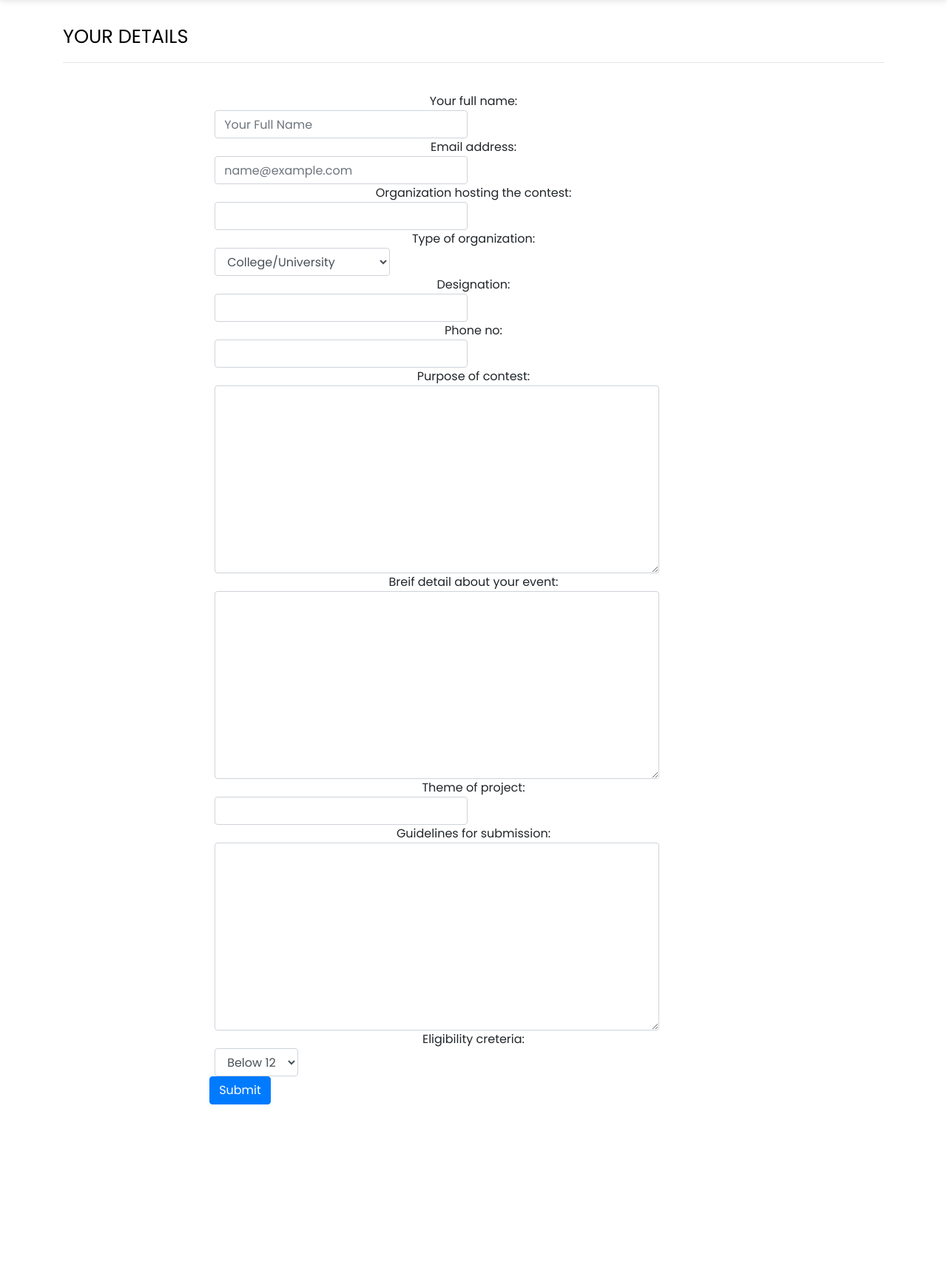
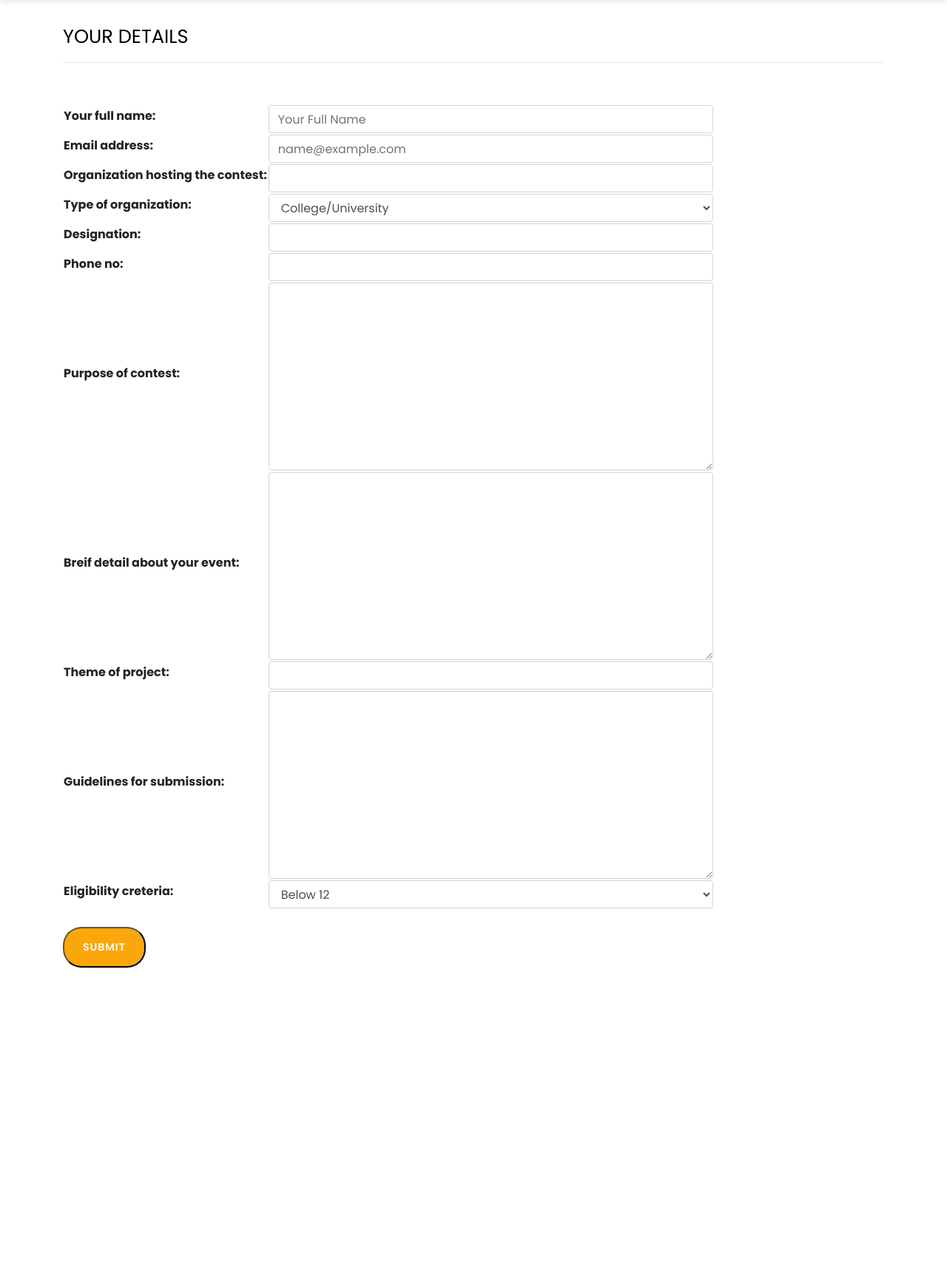
Before and after one commit to Koderz-SI/Scienocyde-UH, a Django app: page /core/host/ in a window 1280 px wide. Shown: the part 80-1813 px from the top of the page at 74% size. Run offline with Django 3.2, Linux system fonts and the light colour scheme; some libraries are stand-ins or nearby versions.

Commit message:
Update host.html

```diff
--- a/templates/core/host.html
+++ b/templates/core/host.html
@@ -2,11 +2,7 @@
 {% load static %}
 
 {% block extra_css %}
-<style>
-.form-control {
-    display: block;
-    width: 100%;
-}
+
 </style>
 {% endblock %}
 
@@ -18,22 +14,24 @@
 
             <div class="form-page-content ng-pristine   ng-isolate-scope ">
                   <!-- ngRepeat: element in page track by element.identifier --><div data-identifier="field1" data-index="0" style="width: 100%" class=" form-element ">
-                    <div class="form-element-html"><div ><div style="background-color:" class="heading-cover field-cover "><div style="text-align: left; font-size: 1.6em; padding-top: 10px; padding-bottom: ; color: #000000" class="bold-"><span >YOUR DETAILS</span></div><input type="hidden" data-field-id="field1" name="field1[]" value="SCHOOL DETAILS"></div></div></div>
+                    <div class="form-element-html"><div ><div style="background-color:" class="heading-cover field-cover "><div style="text-align: left; font-size: 1.6em; padding-top: 10px; padding-bottom: ; color: #000000" class="bold-"><span >YOUR DETAILS</span></div><input type="hidden" data-field-id="field1" name="field1[]" value=""></div></div></div>
                     </div><!-- end ngRepeat: element in page track by element.identifier --><div data-identifier="field33" data-index="1" style="width: 100%" class=" even form-element form-element-field33 options-false index-false form-element-1 default-false form-element-type-customText is-required-false -handle">
                     <div class="form-element-html"><div ><div class="absolute-false customText-cover field-cover" style="left: 20px; top: -20px;right: ;bottom: 100px;color: #b5b5b5 !important; background-color:"><div class="full" style="text-align: left"><hr ></div><input type="hidden" name="field33" data-field-id="field33"></div></div></div>
                     <br>
+                    <table>
                     <div class="row">
                     <div class="col-12">
-                     <form class="form-inline justify-content-center " action="add_host/" method="POST">
+                     <form class="form-inline justify-content-left " action="add_host/" method="POST">
                     {% csrf_token %}
-                     <div class="form-group">
-                     <div class="col-12 text-align-left">
-                     {{form}}
-                     </div>
-                    <button type="submit" class="mx-2 btn btn-primary">Submit</button>
-                   </div>
 
+                        <div class="form-group" >
+                             {{form}}
+                        </div>
                   </form>
+                  </table>
+                  <br>
+                  <button type="submit" class="main-button-slider">Submit</button>
+
                    </div>
                  </div>
         </div>
```
